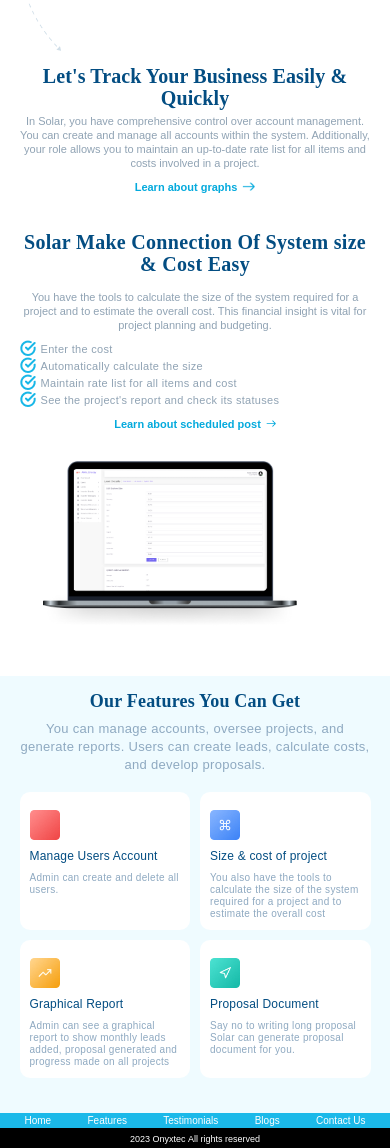
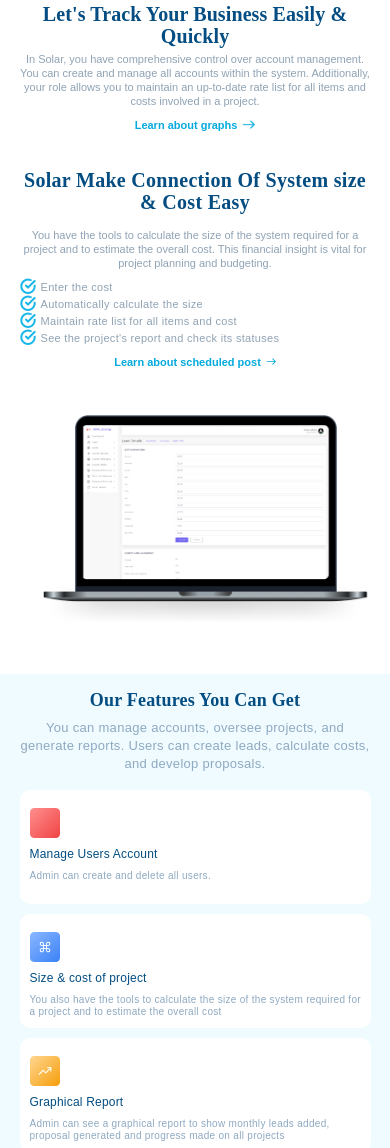
Before and after one commit to Hamzaanees8/solar-landing-page, a plain HTML site: page index.html in a window 390 px wide. Shown: the part 731-1879 px from the top of the page. Drawn offline with Linux system fonts and the light colour scheme.

Commit message:
New version after resolving some errors

```diff
--- a/style.css
+++ b/style.css
@@ -477,9 +477,6 @@ section {
     padding: 4px 0 0 5px;
     width: 20px;
   }
-  .container-three-right img {
-    width: 90%;
-  }
   .feature {
     padding-top: 4%;
     padding-bottom: 9%;
@@ -656,9 +653,6 @@ section {
   }
   .container-three-right {
     align-self: center;
-  }
-  .container-three-right img {
-    width: 85%;
   }
   .feature {
     padding-top: 4%;
@@ -850,7 +844,7 @@ section {
     align-self: center;
   }
   .container-three-right img {
-    width: 85%;
+    width: 100%;
   }
   .container-three-left-link img {
     padding: 2px 0 0 5px;
@@ -1008,6 +1002,7 @@ section {
   }
   .container-three {
     grid-template-columns: 1fr;
+    gap: 1rem;
   }
   .container-three-left h2 {
     font-size: 20px;
@@ -1044,8 +1039,8 @@ section {
     width: 18px;
   }
   .container-three-right img {
-    width: 80%;
-    padding: 30px 0 25px 120px;
+    width: 100%;
+    padding: 0 20px;
   }
   .feature {
     padding-top: 4%;
@@ -1226,6 +1221,10 @@ section {
     padding: 2px 0 0 5px;
     width: 15px;
   }
+  .container-three-right img {
+    width: 100%;
+    padding: 0 20px;
+  }
   .feature {
     padding-top: 4%;
     padding-bottom: 9%;
@@ -1247,12 +1246,12 @@ section {
   .feature-point {
     padding-top: 5%;
     gap: 10px;
+    grid-template-columns: repeat(1, 1fr);
   }
   .footer-left {
     display: none;
   }
   .container-three-right img {
-    width: 80%;
     padding: 30px 0 25px 20px;
   }
   .footer-right {
```
Also changed, not shown: images/screen-1.png.
